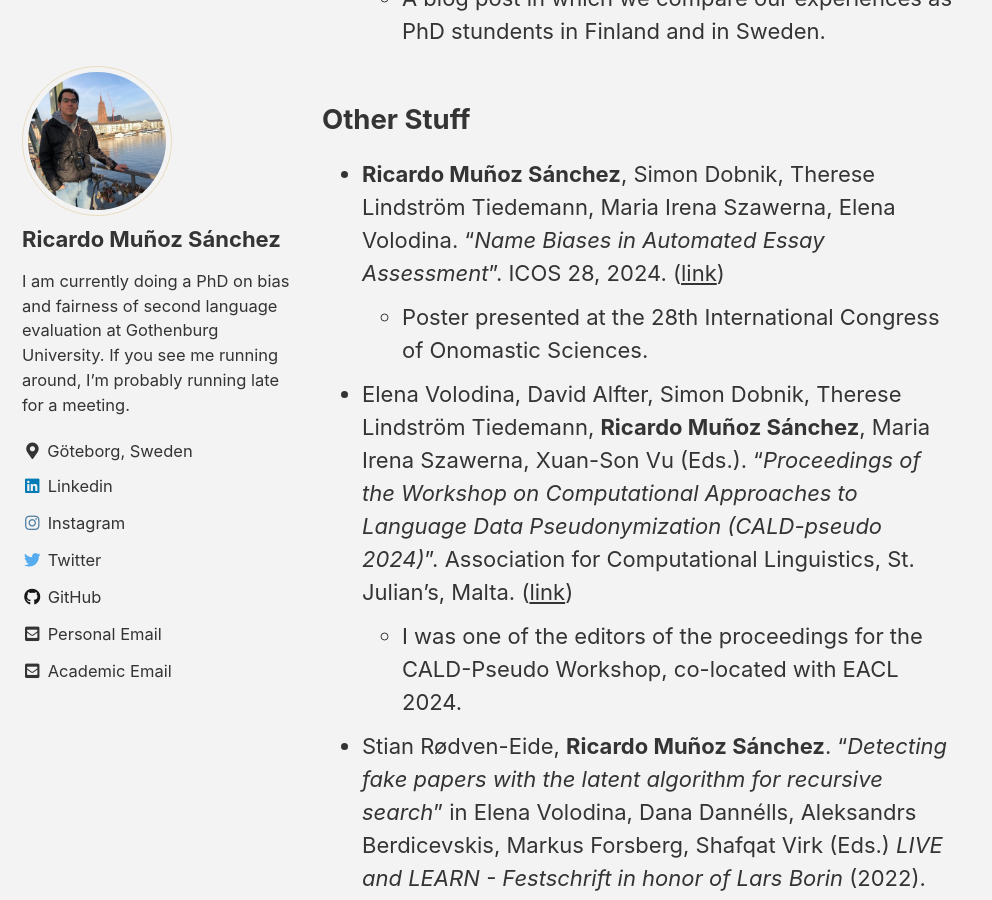
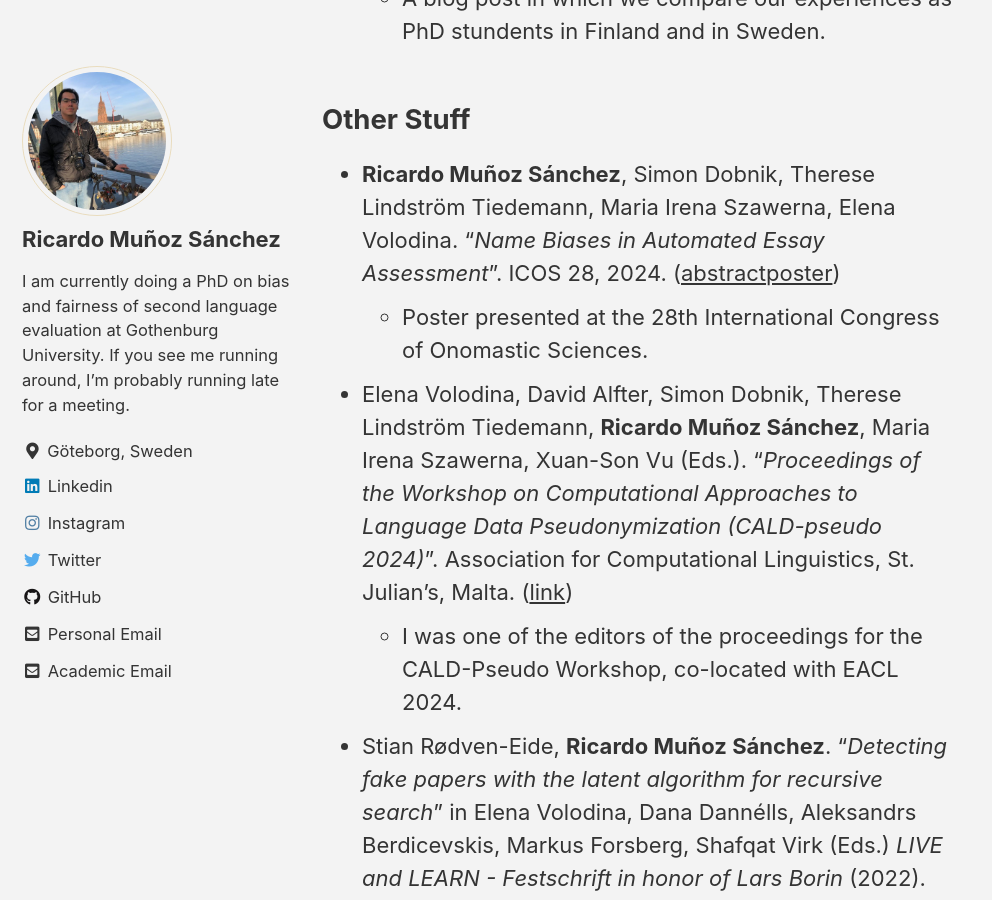
Before and after one commit to rimusa/rimusa.github.io, a Jekyll site: the page built from docs/_pages/research.md, in a window 1280 px wide and 900 px high, scrolled down 3215 px. Shown: the whole window, without its empty margins (0-992 px from the left). Built offline with Jekyll 4.4.1, drawn with Linux system fonts in a browser that asks for light colours; cached includes are drawn as plain includes.

Commit message:
Added ICOS abstract

```diff
--- a/docs/_pages/research.md
+++ b/docs/_pages/research.md
@@ -62,7 +62,7 @@ You can see the talks and presentations I've given [here](../talks).
 
 ## Other Stuff
 
-- **Ricardo Muñoz Sánchez**, Simon Dobnik, Therese Lindström Tiedemann, Maria Irena Szawerna, Elena Volodina. "_Name Biases in Automated Essay Assessment_". ICOS 28, 2024. ([link](https://researchportal.helsinki.fi/en/publications/name-biases-in-automated-essay-assessment-poster-presentation))
+- **Ricardo Muñoz Sánchez**, Simon Dobnik, Therese Lindström Tiedemann, Maria Irena Szawerna, Elena Volodina. "_Name Biases in Automated Essay Assessment_". ICOS 28, 2024. ([abstract](https://www.helsinki.fi/assets/drupal/2024-07/ICOS%202024%20Book%20of%20abstracts.pdf#%5B%7B%22num%22%3A219%2C%22gen%22%3A0%7D%2C%7B%22name%22%3A%22XYZ%22%7D%2C54%2C400%2C0%5D)[poster](https://researchportal.helsinki.fi/en/publications/name-biases-in-automated-essay-assessment-poster-presentation))
     - Poster presented at the 28th International Congress of Onomastic Sciences.
 
 - Elena Volodina, David Alfter, Simon Dobnik, Therese Lindström Tiedemann, **Ricardo Muñoz Sánchez**, Maria Irena Szawerna, Xuan-Son Vu (Eds.). "_Proceedings of the Workshop on Computational Approaches to Language Data Pseudonymization (CALD-pseudo 2024)_". Association for Computational Linguistics, St. Julian’s, Malta. ([link](https://aclanthology.org/2024.caldpseudo-1.0/))
```
